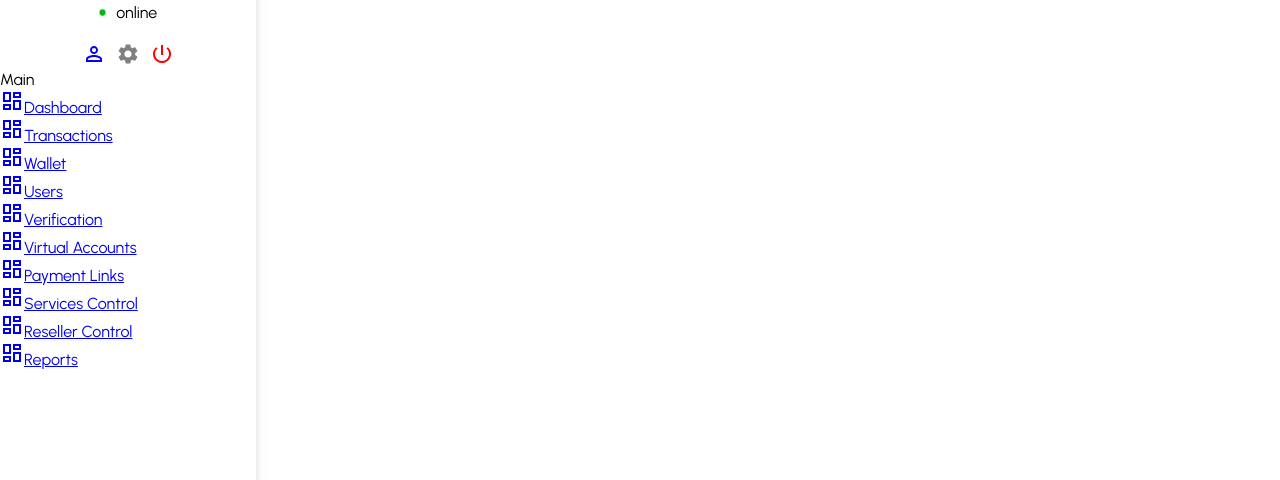
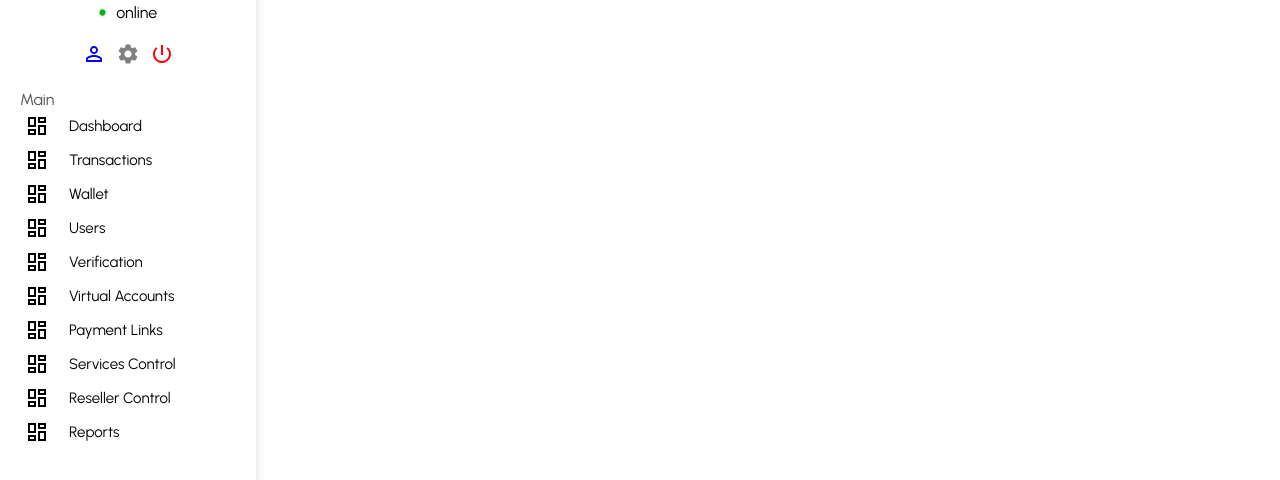
Before and after one commit to stivex001/MCD-Dashbord, a React (Create React App) app: page / in a window 1280 px wide. Shown: the part 196-676 px from the top of the page. Built offline with nearby package versions, Linux system fonts and the light colour scheme.

Commit message:
feat: added styling to links

```diff
--- a/src/components/Menu/Menu.jsx
+++ b/src/components/Menu/Menu.jsx
@@ -2,72 +2,97 @@ import { DashboardOutlined } from "@mui/icons-material";
 import { Link } from "react-router-dom";
 import styled from "styled-components";
 
-const Container = styled.div``;
-const Wrapper = styled.div``;
-const LinkMenu = styled.ul``;
-const ListItem = styled.li``;
+const Container = styled.div`
+margin: 20px;
+`;
+const Wrapper = styled.div`
+// margin: 20px;
+`;
+const LinkMenu = styled.ul`
+margin-bottom: 10px;
+`;
+const ListItem = styled.li`
+display: flex;
+align-items: center;
+gap: 20px;
+padding: 5px;
+cursor: pointer;
+border-radius: 10px;
+font-size: 15px;
+&:active {
+  background-color: rgb(240, 240, 255);
+}
+
+&:hover {
+  color: #706db7;
+}
+`;
+const Heading = styled.span`
+margin-bottom: 20px ;
+color: #555;
+`;
 
 const Menu = () => {
   return (
     <Container>
-        <span>Main</span>
+        <Heading>Main</Heading>
         <Wrapper>
             <LinkMenu>
-            <Link to='/'>
+            <Link style={{textDecoration: 'none', color: 'inherit'}} to='/'>
             <ListItem>
                 <DashboardOutlined />
                 <span>Dashboard</span>
             </ListItem>
             </Link>
-            <Link to='/'>
+            <Link style={{textDecoration: 'none', color: 'inherit'}} to='/'>
             <ListItem>
                 <DashboardOutlined />
                 <span>Transactions</span>
             </ListItem>
             </Link>
-            <Link to='/'>
+            <Link style={{textDecoration: 'none', color: 'inherit'}} to='/'>
             <ListItem>
                 <DashboardOutlined />
                 <span>Wallet</span>
             </ListItem>
             </Link>
-            <Link to='/'>
+            <Link style={{textDecoration: 'none', color: 'inherit'}} to='/'>
             <ListItem>
                 <DashboardOutlined />
                 <span>Users</span>
             </ListItem>
             </Link>
-            <Link to='/'>
+            <Link style={{textDecoration: 'none', color: 'inherit'}} to='/'>
             <ListItem>
                 <DashboardOutlined />
                 <span>Verification</span>
             </ListItem>
             </Link>
-            <Link to='/'>
+            <Link style={{textDecoration: 'none', color: 'inherit'}} to='/'>
             <ListItem>
                 <DashboardOutlined />
                 <span>Virtual Accounts</span>
             </ListItem>
             </Link>
-            <Link to='/'>
+            <Link style={{textDecoration: 'none', color: 'inherit'}} to='/'>
             <ListItem>
                 <DashboardOutlined />
                 <span>Payment Links</span>
             </ListItem>
             </Link>
-            <Link to='/'>
+            <Link style={{textDecoration: 'none', color: 'inherit'}} to='/'>
             <ListItem>
                 <DashboardOutlined />
                 <span>Services Control</span>
             </ListItem>
             </Link>
-            <Link to='/'>
+            <Link style={{textDecoration: 'none', color: 'inherit'}} to='/'>
             <ListItem>
                 <DashboardOutlined />
                 <span>Reseller Control</span>
             </ListItem>
             </Link>
-            <Link to='/'>
+            <Link style={{textDecoration: 'none', color: 'inherit'}} to='/'>
             <ListItem>
                 <DashboardOutlined />
                 <span>Reports</span>
--- a/src/components/Sidebar/Sidebar.jsx
+++ b/src/components/Sidebar/Sidebar.jsx
@@ -35,7 +35,7 @@ const UserContainer = styled.div`
 text-align: center;
 `;
 const IconContainer = styled.div`
-
+cursor: pointer;
 `;
 const UserDesc = styled.div`
 display: flex;
```
